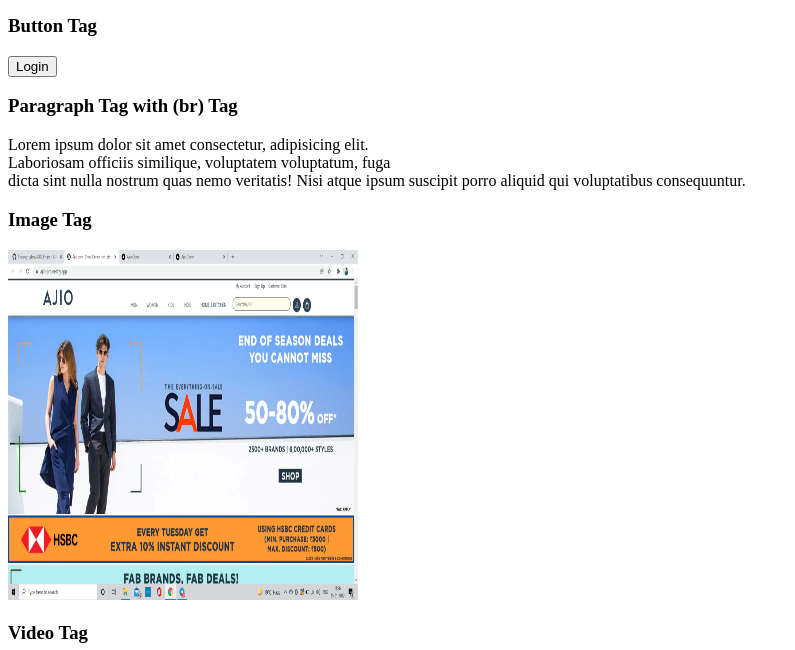
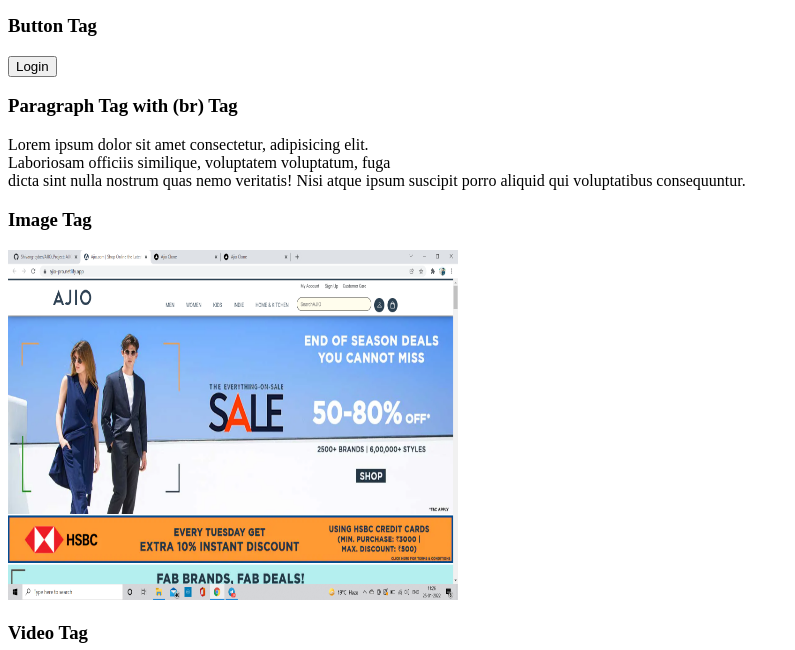
Before and after one commit to yasmin90-web/03-feb, a plain HTML site: page index.html in a window 1280 px wide. Shown: the part 375-1025 px from the top of the page, without its empty margins (0-795 px from the left). Drawn offline with Linux system fonts and the light colour scheme.

Commit message:
Update index.html

```diff
--- a/index.html
+++ b/index.html
@@ -25,7 +25,7 @@
     <p>Lorem ipsum dolor sit amet consectetur, adipisicing elit.<br> Laboriosam officiis similique, voluptatem voluptatum, fuga <br> dicta sint nulla nostrum quas nemo veritatis! Nisi atque ipsum suscipit porro aliquid qui voluptatibus consequuntur.</p>
 
     <h3>Image Tag</h3>
-    <img src="Screenshot (25).png" height="350" width="350"><br>
+    <img src="Screenshot (25).png" height="350" width="450"><br>
 
     <h3>Video Tag</h3>
     <video src="WhatsApp Video 2022-02-04 at 7.00.21 PM.mp4" controls height="300" width="350"></video>
```
